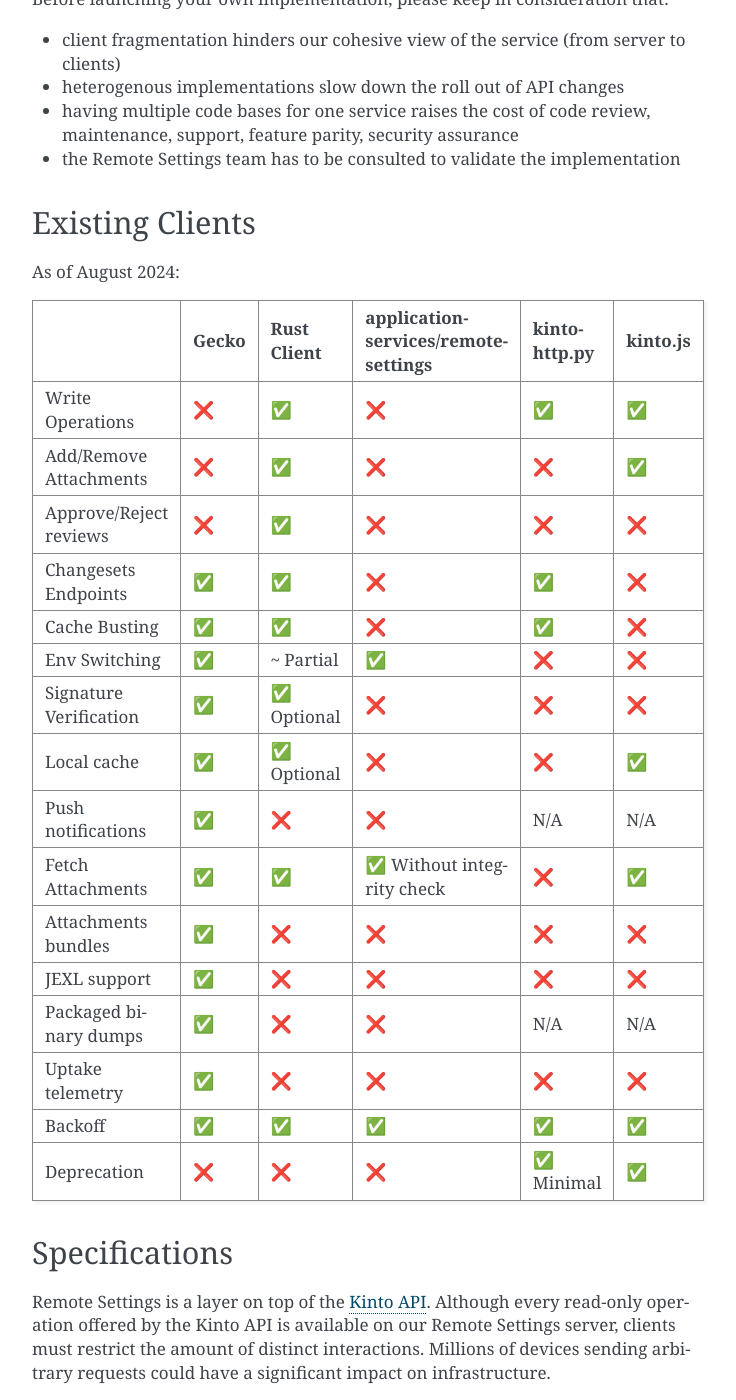
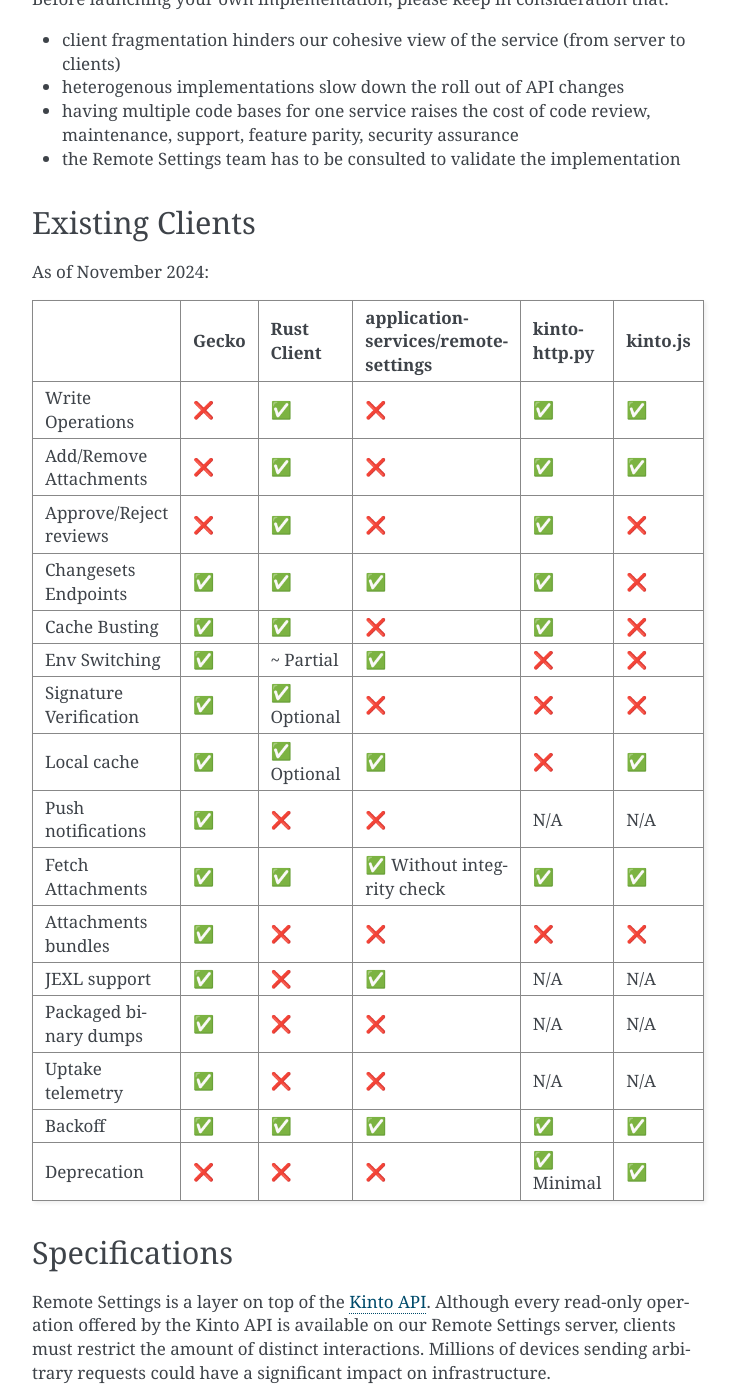
Before and after one commit to mozilla/remote-settings, a Sphinx documentation site: the page built from docs/client-specifications.rst, in a window 1280 px wide and 1400 px high, scrolled down 630 px. Shown: the whole window, without its empty margins (388-1124 px from the left). Built offline with Sphinx 7.4.7, drawn with Linux system fonts in a browser that asks for light colours.

Commit message:
Update existing clients features status

```diff
--- a/docs/client-specifications.rst
+++ b/docs/client-specifications.rst
@@ -30,18 +30,18 @@
 Existing Clients
 ----------------
 
-As of August 2024:
+As of November 2024:
 
 +------------------------+-------+-------------+--------------------------------------+---------------+----------+
 |                        | Gecko | Rust Client | application-services/remote-settings | kinto-http.py | kinto.js |
 +========================+=======+=============+======================================+===============+==========+
 | Write Operations       | ❌    | ✅          | ❌                                   | ✅            | ✅       |
 +------------------------+-------+-------------+--------------------------------------+---------------+----------+
-| Add/Remove Attachments | ❌    | ✅          | ❌                                   | ❌            | ✅       |
+| Add/Remove Attachments | ❌    | ✅          | ❌                                   | ✅            | ✅       |
 +------------------------+-------+-------------+--------------------------------------+---------------+----------+
-| Approve/Reject reviews | ❌    | ✅          | ❌                                   | ❌            | ❌       |
+| Approve/Reject reviews | ❌    | ✅          | ❌                                   | ✅            | ❌       |
 +------------------------+-------+-------------+--------------------------------------+---------------+----------+
-| Changesets Endpoints   | ✅    | ✅          | ❌                                   | ✅            | ❌       |
+| Changesets Endpoints   | ✅    | ✅          | ✅                                   | ✅            | ❌       |
 +------------------------+-------+-------------+--------------------------------------+---------------+----------+
 | Cache Busting          | ✅    | ✅          | ❌                                   | ✅            | ❌       |
 +------------------------+-------+-------------+--------------------------------------+---------------+----------+
@@ -49,19 +49,19 @@
 +------------------------+-------+-------------+--------------------------------------+---------------+----------+
 | Signature Verification | ✅    | ✅ Optional | ❌                                   | ❌            | ❌       |
 +------------------------+-------+-------------+--------------------------------------+---------------+----------+
-| Local cache            | ✅    | ✅ Optional | ❌                                   | ❌            | ✅       |
+| Local cache            | ✅    | ✅ Optional | ✅                                   | ❌            | ✅       |
 +------------------------+-------+-------------+--------------------------------------+---------------+----------+
 | Push notifications     | ✅    | ❌          | ❌                                   | N/A           | N/A      |
 +------------------------+-------+-------------+--------------------------------------+---------------+----------+
-| Fetch Attachments      | ✅    | ✅          | ✅ Without integrity check           | ❌            | ✅       |
+| Fetch Attachments      | ✅    | ✅          | ✅ Without integrity check           | ✅            | ✅       |
 +------------------------+-------+-------------+--------------------------------------+---------------+----------+
 | Attachments bundles    | ✅    | ❌          | ❌                                   | ❌            | ❌       |
 +------------------------+-------+-------------+--------------------------------------+---------------+----------+
-| JEXL support           | ✅    | ❌          | ❌                                   | ❌            | ❌       |
+| JEXL support           | ✅    | ❌          | ✅                                   | N/A           | N/A      |
 +------------------------+-------+-------------+--------------------------------------+---------------+----------+
 | Packaged binary dumps  | ✅    | ❌          | ❌                                   | N/A           | N/A      |
 +------------------------+-------+-------------+--------------------------------------+---------------+----------+
-| Uptake telemetry       | ✅    | ❌          | ❌                                   | ❌            | ❌       |
+| Uptake telemetry       | ✅    | ❌          | ❌                                   | N/A           | N/A      |
 +------------------------+-------+-------------+--------------------------------------+---------------+----------+
 | Backoff                | ✅    | ✅          | ✅                                   | ✅            | ✅       |
 +------------------------+-------+-------------+--------------------------------------+---------------+----------+
```
